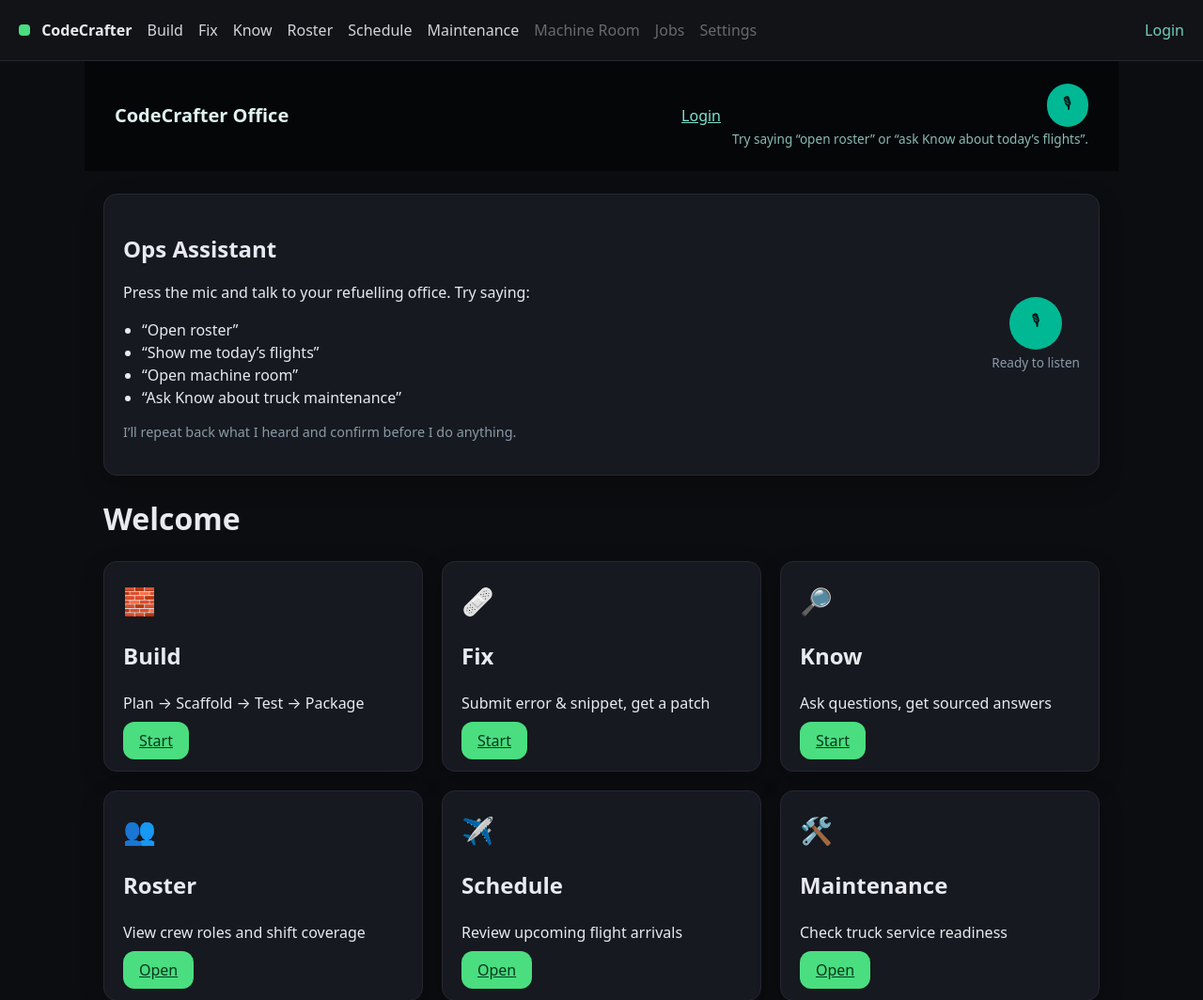
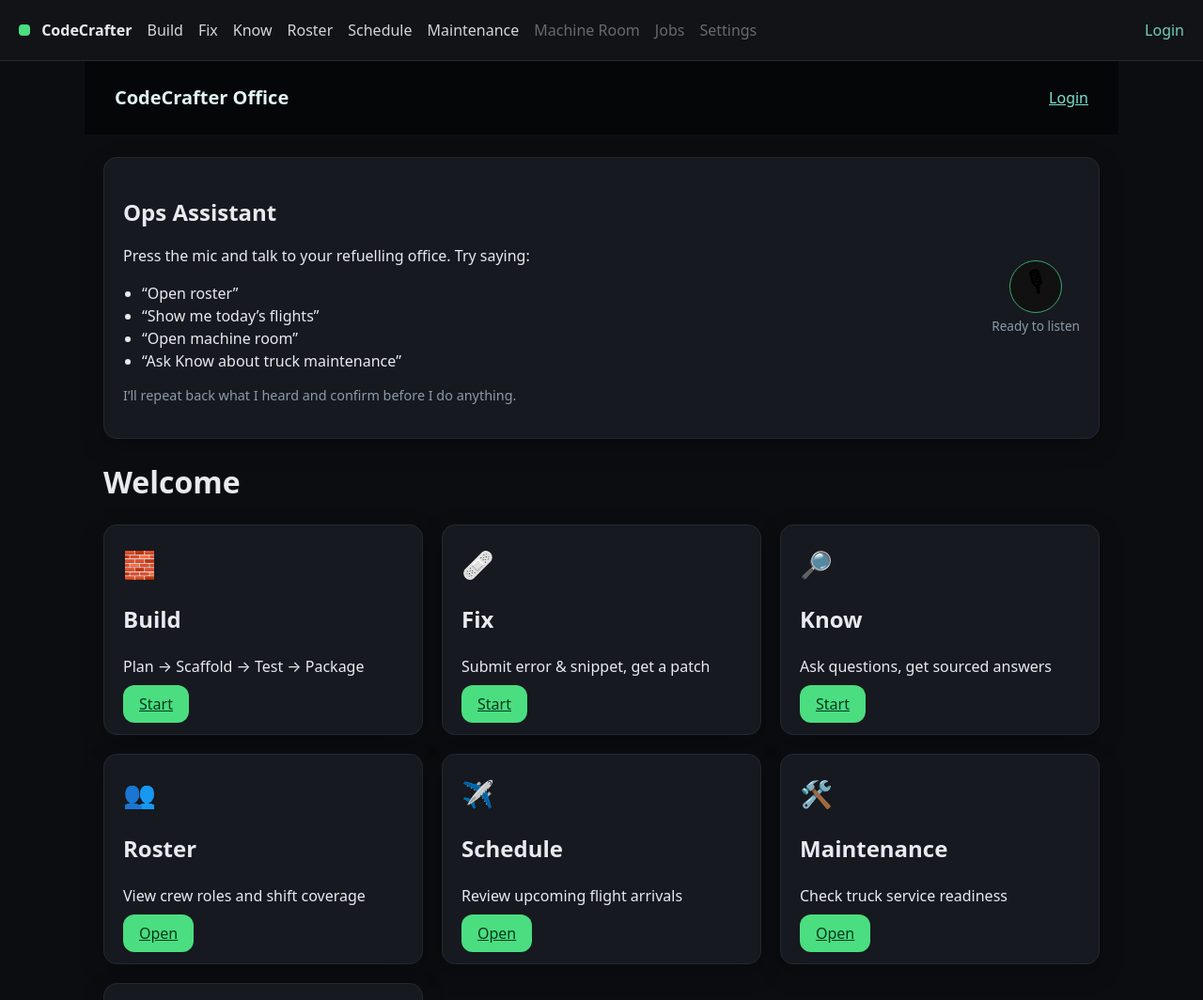
Before and after one commit to joesch21/Brain, a Flask app: page / in a window 1280 px wide. Shown: the top 1064 px of the page at 94% size. Run offline with Flask 3, Linux system fonts and the light colour scheme.

Commit message:
Adjust voice mic visibility by route

```diff
--- a/static/css/cc-ui.css
+++ b/static/css/cc-ui.css
@@ -107,6 +107,30 @@ textarea{resize:vertical}
   padding-left: 1.25rem;
 }
 
+.voice-btn {
+  font-size: 1rem;
+  width: 2.5rem;
+  height: 2.5rem;
+  border-radius: 999px;
+  border: 1px solid #3aa76d;
+  background: #111;
+  cursor: pointer;
+  display: inline-flex;
+  align-items: center;
+  justify-content: center;
+  transition: transform 120ms ease, box-shadow 120ms ease;
+}
+
+.voice-btn:hover {
+  transform: translateY(-1px);
+  box-shadow: 0 4px 20px rgba(0, 0, 0, 0.35);
+}
+
+.voice-hint {
+  font-size: 0.9rem;
+  color: #8a9ba8;
+}
+
 .voice-hero-hint {
   font-size: 0.9rem;
   color: #8a9ba8;
--- a/templates/home.html
+++ b/templates/home.html
@@ -18,35 +18,10 @@
     font-weight: 600;
     color: #e0f2f1;
   }
-  .voice-btn {
-    background: #00b894;
-    border: none;
-    border-radius: 999px;
-    padding: 0.6rem 1.1rem;
-    font-size: 1rem;
-    color: #021316;
-    cursor: pointer;
-    box-shadow: 0 0 0 0 rgba(0, 184, 148, 0.6);
-    transition: box-shadow 0.2s ease, transform 0.1s ease;
-  }
-  .voice-btn:hover {
-    transform: translateY(-1px);
-    box-shadow: 0 0 0 6px rgba(0, 184, 148, 0.25);
-  }
-  .voice-cta {
-    display: flex;
-    flex-direction: column;
-    align-items: flex-end;
-    gap: 0.15rem;
-  }
-  .voice-hint {
-    font-size: 0.85rem;
-    color: #8abbb5;
-  }
   .topbar-actions {
     display: flex;
     align-items: center;
-    gap: 0.75rem;
+    gap: 1.25rem;
   }
   .user-status {
     display: flex;
@@ -69,10 +44,6 @@
       {% else %}
         <a href="{{ url_for('login') }}" class="link-small">Login</a>
       {% endif %}
-    </div>
-    <div class="voice-cta">
-      <button id="voice-command-btn" class="voice-btn" title="Talk to CodeCrafter">🎙</button>
-      <div class="voice-hint">Try saying “open roster” or “ask Know about today’s flights”.</div>
     </div>
   </div>
 </header>
@@ -174,32 +145,4 @@
     </div>
   </div>
 </div>
-
-<script>
-  document.addEventListener("DOMContentLoaded", () => {
-    function wireVoiceButton(id) {
-      const btn = document.getElementById(id);
-      if (!btn) return;
-
-      btn.addEventListener("click", () => {
-        if (window.voice && typeof window.voice.startListening === "function") {
-          window.voice.startListening();
-        } else {
-          console.warn("[voice] voice module not ready yet");
-          alert("Voice assistant is still loading, please try again in a moment.");
-        }
-      });
-    }
-
-    // Header mic
-    wireVoiceButton("voice-command-btn");
-    // Hero mic
-    wireVoiceButton("voice-hero-button");
-
-    const label = document.getElementById("voice-status-label");
-    if (label) {
-      window.voiceStatusLabel = label;
-    }
-  });
-</script>
 {% endblock %}
```
Also changed, not shown: templates/_layout.html (+42 -0 lines).
